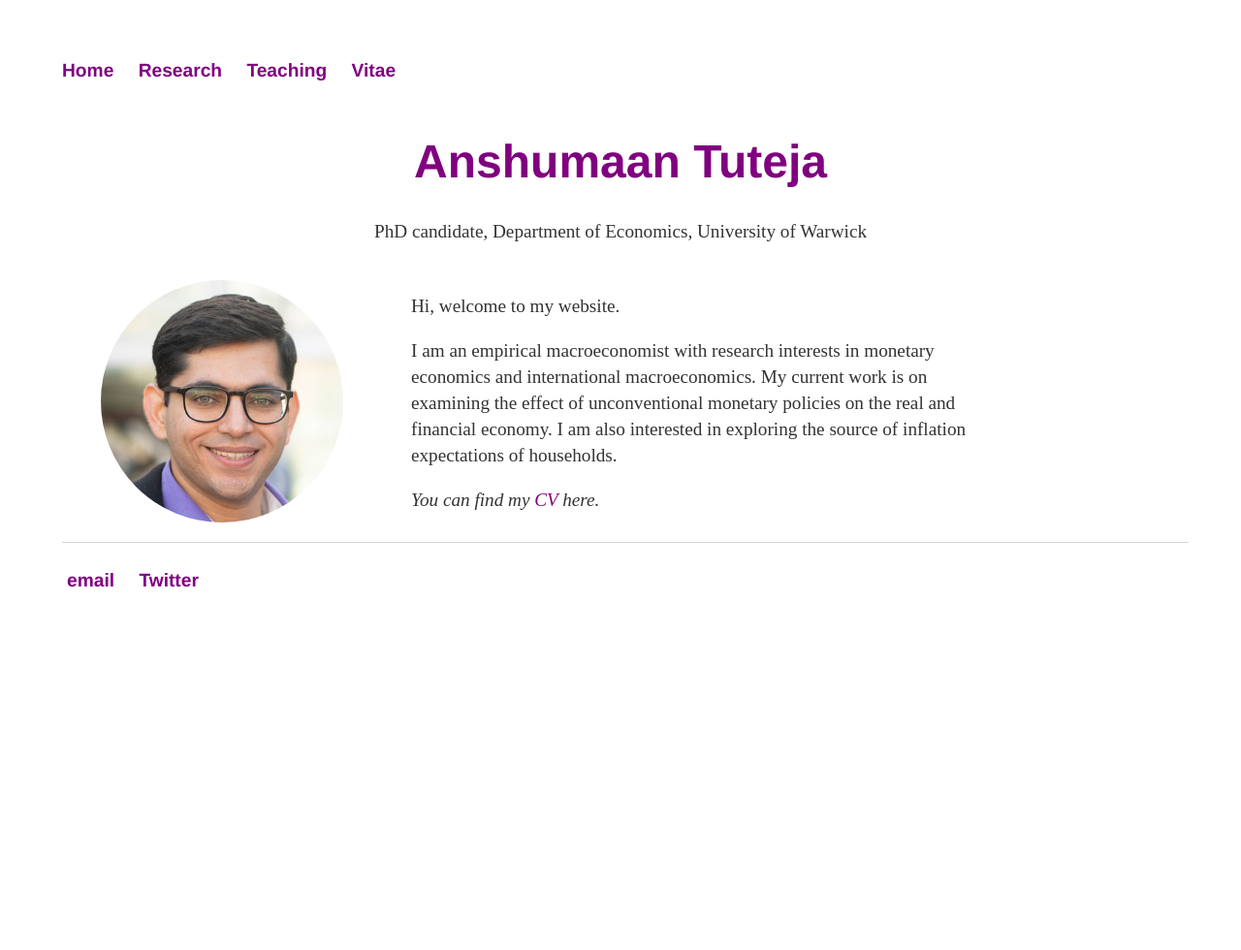
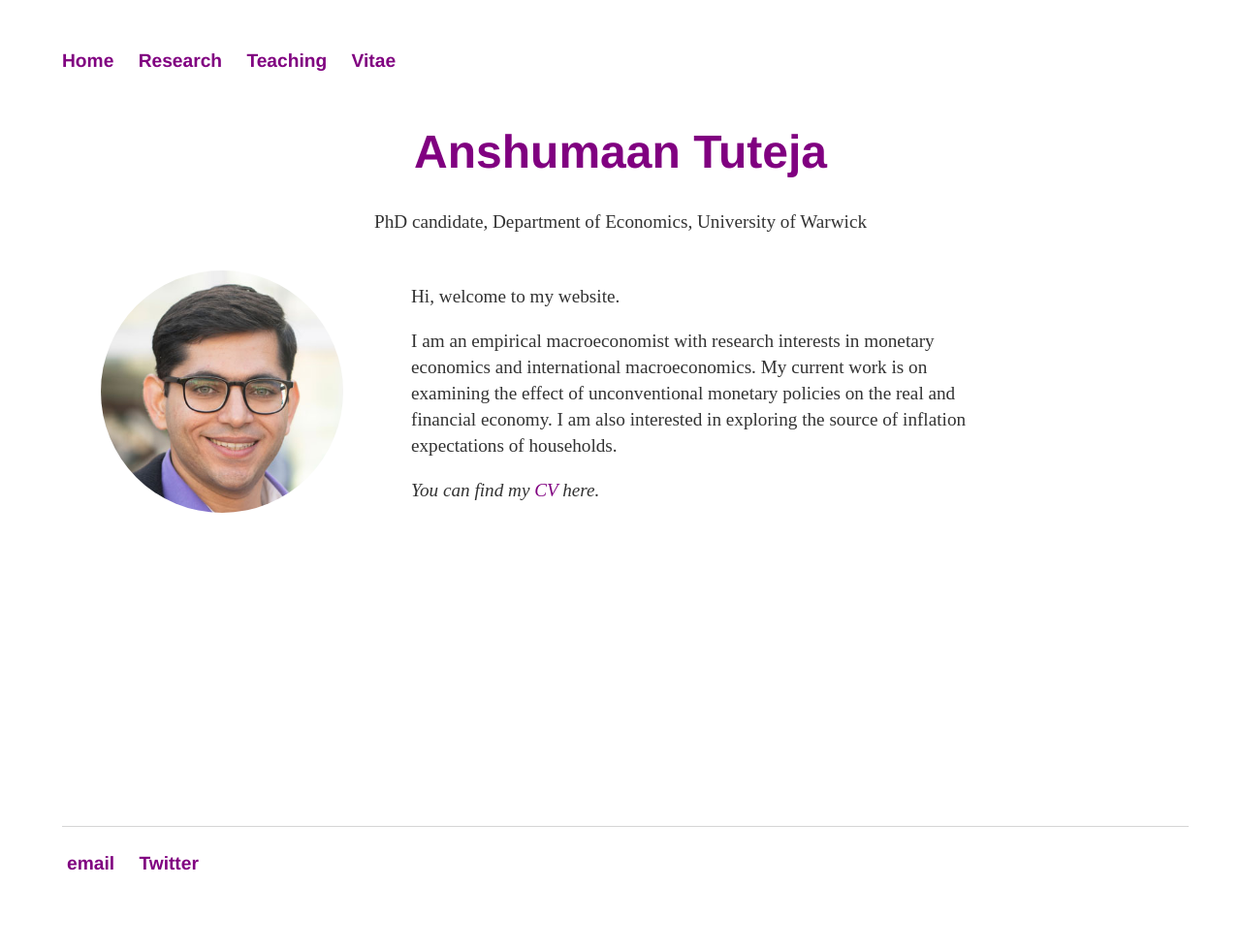
Before and after one commit to anshumaan-tuteja/anshumaan-tuteja.github.io, a Jekyll site: the page built from index.html, in a window 1280 px wide. Shown: the whole page at 97% size. Built offline with Jekyll 4.4.1, drawn with Linux system fonts in a browser that asks for light colours.

Commit message:
Update main.css

```diff
--- a/css/main.css
+++ b/css/main.css
@@ -5,7 +5,7 @@
    display: flex;
    flex-wrap: wrap;
    flex-direction: column;
-   width: 90%;
+   width: 70%;
    /* height: 95%;  */
    }
 
@@ -15,8 +15,8 @@
     flex-wrap: wrap;
     flex-direction: column;
     color: #333;
-    margin: 40px auto;
-    width: 90%;
+    margin: 30px auto;
+    width: 70%;
     /* height: 95%; */
 }
 
@@ -84,6 +84,7 @@
     font-size: 1em;
     padding: 5px;
     position: abslute;
+    margin-top: auto;
     bottom: 0;
     left: 0;
     width: 100%;
```
